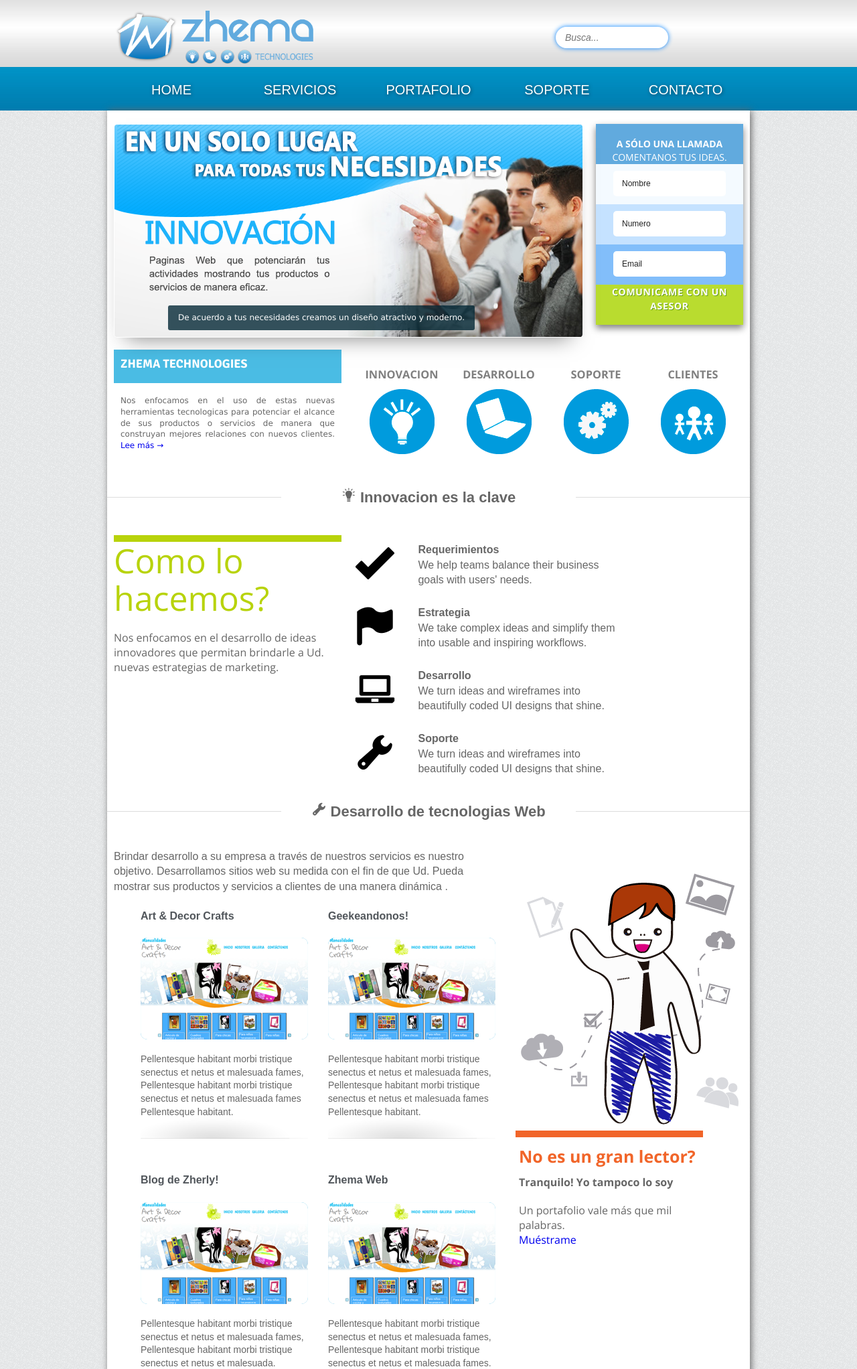
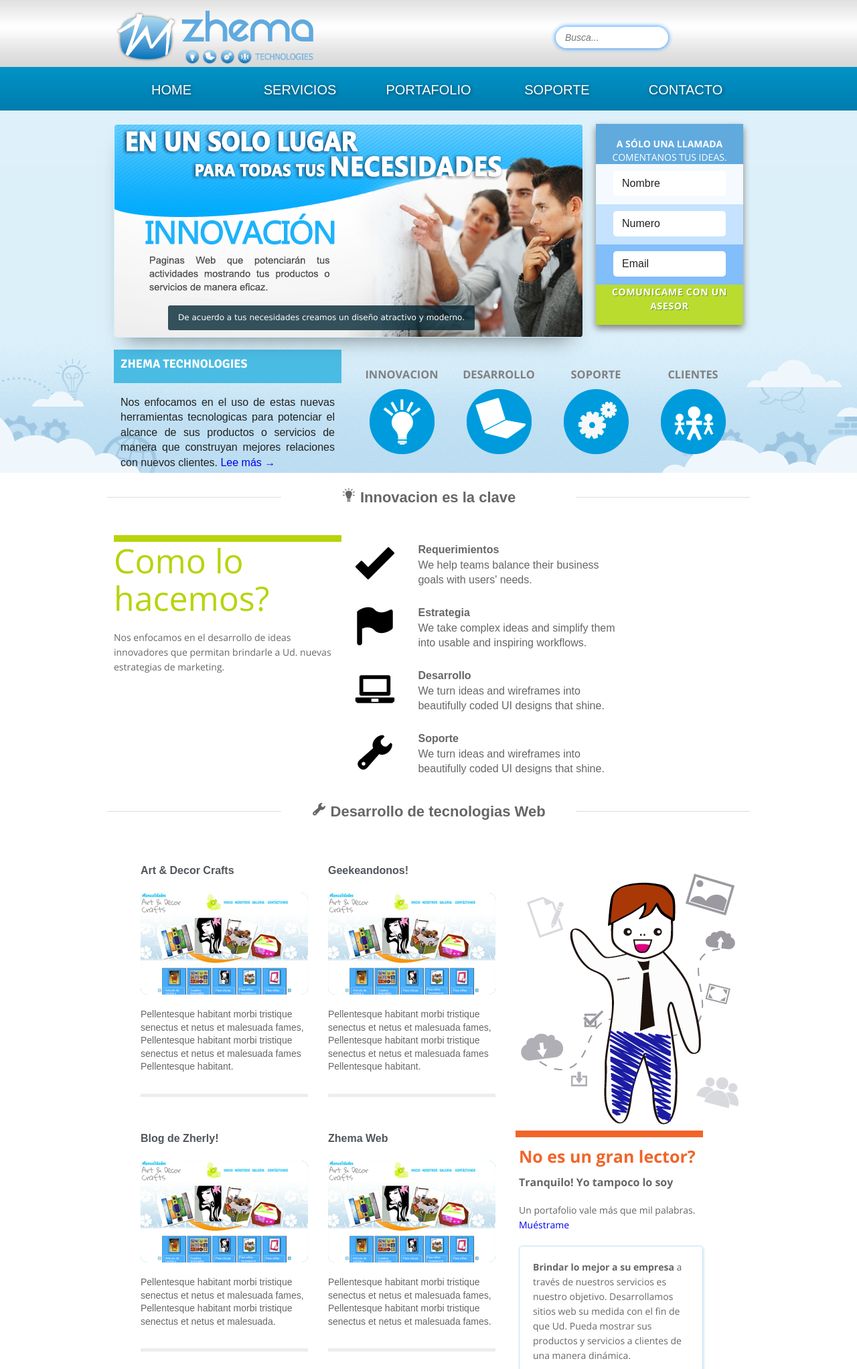
Before and after one commit to itsmanuelrc/ZhemaWEB, a PHP site: page / in a window 1280 px wide. Shown: the top 2044 px of the page at 67% size. Run offline with PHP 8.4, Linux system fonts and the light colour scheme; some libraries are stand-ins or nearby versions.

Commit message:
BG Clouds y Apps
Tema Celeste

```diff
--- a/css/style.css
+++ b/css/style.css
@@ -264,7 +264,6 @@ a:visited{
 }
 
 body {
-  background: #E8EAEB url(../img/body-bg.png);
   border-bottom: 1px solid #fafafa;
 }
 
@@ -462,15 +461,32 @@ height: 100px;
 
 /*  CONTENIDO */
 
+
 #barra_contenido{
   color:#666666;
   font-family: Verdana, Arial;
   font-size:12px;
   background-color: white;
   padding-bottom: 10px;
-  box-shadow: 2px 0 10px;
+  /*box-shadow: 2px 0 10px;*/
 
 }
+#fondo{
+
+  background:#def1fa url(../img/bgHeroHome.jpg) repeat-x center 100%;
+  display:block;
+
+}
+#fondo .nivel1{
+background:url(../img/icons-home.png) no-repeat  center 100%;
+}
+
+#fondo .nivel2{
+  background:url(../img/clouds-home.png) no-repeat center 100%;
+  top: 189px;
+  width:100%;
+}
+
 #slide{
  height: 317px;
  margin-top: 20px;
@@ -692,13 +708,13 @@ display: block;
 
 .ideas{border-top:10px solid #b8d30b; font-family: "Open Sans", Arial, sans-serif !important;}
 .ideas span{font-size:50px !important;line-height:56px;color:#b8d30b;margin-top:30px;}
-.ideas p{font-size:16px;line-height:22px;margin-top:20px;}
+.ideas p{font-size:14px;line-height:22px;margin-top:20px;}
 
 
 /*desarrollo de ideas*/
 .ideas2{font-family: "Open Sans", Arial, sans-serif !important; border-top: 10px solid #f16529; padding-left: 5px;}
 .ideas2 span{font-size:25px !important; margin-bottom: 0;padding-bottom: 0; font-weight: bold; color: #f16529;line-height:56px;}
-.ideas2 p{font-size:16px;line-height:22px;margin-top:20px;}
+.ideas2 p{font-size:14px;line-height:22px;margin-top:20px;}
 .ideas2 h4{margin: 0;}
 
 /*desarrollo de soporte*/
@@ -708,11 +724,20 @@ display: block;
 .ideas3 .contactus{font-size: 14px; padding: 0 10px;}
 .ideas3 .contactus a{color:#0d83dd; }
 
-.side-box {
-  border: 1px solid #d9d9d9;
+
+.side-box ,.box-color{
+   border: 1px solid #cbe3f2;
   border-radius: 5px;
   -moz-border-radius: 5px;
   -webkit-border-radius: 5px;
+  box-shadow: 1px 1px 4px #cce5f7;
+}
+
+.box-color{
+  padding: 20px;
+}
+
+.side-box {
   margin-right: 20px;
 }
 
@@ -805,13 +830,10 @@ display: block;
 .clearfix:before,.clearfix:after{content:"";display:table}.clearfix:after{clear:both}.clearfix{*zoom:1}
 /*////////////////////////////////////////////*/
 
-
-
 #barra_clientes{
- height: 184px;
-margin-top: 50px;
+  height: 184px;
+  margin-top: 50px;
 }
-
 
 
 #barra_abajo{
@@ -824,7 +846,6 @@ margin-top: 50px;
   height:49px;
   background-color:#222426;
 }
-
 
 
 /* MENU DE ABAJO */
@@ -1166,7 +1187,7 @@ height: 20px;
   margin-left: 30px;
   margin-bottom: 30px;
   padding-bottom: 30px;
-  background: url(../img/portfolio-divider.png) no-repeat bottom center;
+  border-bottom:5px solid #EDEDEB;
 }
 
 #projects-list .project h1 a{
--- a/index.html
+++ b/index.html
@@ -106,13 +106,15 @@
   </div>
 </header>
 
+<!-- CONTENIDO -->
+<section id="fondo">
+  <div class="nivel1">
+    <div class="nivel2">
+      <div class="nivel3">
+        <div class="container_16">
 
-
-<!-- CONTENIDO -->
-<section class="container_16" id="barra_contenido">
-
+        <!-- SLIDES -->
           <div id="slide" class="grid_12 ">
-
             <div id="iview">
               <div data-iview:thumbnail="photos/photo11_thumb.jpg" data-iview:image="photos/banner_1.png" data-iview:transition="slide-in-right">
                 <div class="iview-caption caption1" data-x="80" data-y="270" data-transition="expandDown"> De acuerdo a tus necesidades creamos un diseño atractivo y moderno.</div>
@@ -134,10 +136,9 @@
               </div>
 
               </div>
-
-
           </div>
 
+        <!-- BARRA MINI CONTACTO -->
           <div id="barra_derecha" class="grid_4 barra_d" >
 
 
@@ -170,12 +171,10 @@
 
 
             <!-- MINI CONTACTO-->
-
           </div>
           <div class="clear"></div>
 
-
-
+        <!-- MINI NOSOTROS -->
           <div id="barra_nosotros" class="grid_6">
             <div class="box_titulo"><h3>Zhema Technologies </h3></div>
             <p>
@@ -183,6 +182,7 @@
           <!-- <input type="button" value="Ver más" name="submit" action="nosotros.html" class="submit"/> -->
           </div>
 
+        <!-- nuestro logos y los # -->
           <div id="barra_somos" class="grid_10">
             <div id="items">
                         <a class="item l1">
@@ -213,6 +213,14 @@
           </div>
 
           <div class="clear"></div>
+
+        </div>
+      </div>
+    </div>
+  </div>
+</section>
+
+<section class="container_16"  id="barra_contenido">
         <!-- contenedor de LOGOS -->
           <section id="barra_logos">
 
@@ -271,10 +279,9 @@
                 <h2><i class="foundicon-tools"></i> Desarrollo de tecnologias Web</h2>
                 <!-- BARRA IZQUIERDA -->
                 <div class="grid_10">
-    Brindar desarrollo a su empresa a través de nuestros servicios es nuestro objetivo. Desarrollamos sitios web su medida con el fin de que Ud. Pueda mostrar sus productos y servicios a clientes de una manera dinámica .
-
                 <!-- portafolio -->
                 <div class="grid_10">
+
                     <!-- Portfolio -->
                         <div id="projects-list">
 
@@ -409,15 +416,19 @@
                 </div>
 
               <!-- BARRA IZQUIERDA -->
-
               <!-- BARRA DERECHA -->
                 <div class="grid_5">
                     <div class="picture_idea1"></div>
                       <div class="ideas2">
                         <span>No es un gran lector?</span>
                         <h4>Tranquilo! Yo tampoco lo soy</h4>
-          <p>Un portafolio vale más que mil palabras. <br>
-          <a href="/portafolio">Muéstrame</a></p>
+                        <p>
+                          Un portafolio vale más que mil palabras. <br>
+                          <a href="/portafolio">Muéstrame</a>
+                        </p>
+                        <p class="box-color">
+                          <strong>Brindar lo mejor a su empresa </strong> a través de nuestros servicios es nuestro objetivo. Desarrollamos sitios web su medida con el fin de que Ud. Pueda mostrar sus productos y servicios a clientes de una manera dinámica.
+                        </p>
                       </div>
                 </div>
             <!-- FIN BARRA DERECHA -->
@@ -474,14 +485,13 @@
                     </div>
               </div>
               </div>
+            </article>
+            <!--  -->
+
+            <div class="clear"></div>
 
 
 
-</article>
-<!--  -->
-
-
-<div class="clear"></div>
             <article id="idea4">
                 <h2><i class="foundicon-heart"></i> ¿Porque ellos aman Zhema?</h2>
                 <div class="grid_16">
@@ -511,13 +521,8 @@
                 </section>
                 </div>
             </article>
-
           </section>
-
-
-
 </section>
-
 
 
 
@@ -566,7 +571,7 @@
 <div class="container_16">
 
           <div id="bottom-text"  class="grid_5 suffix_6 alpha">
-            2012 Zhema Technologies all rights reserved. <a href="http://www.zhema.pe"> zhema.pe</a>
+            © Copyright 2012 Zhema Technologies. Todos los derechos reservados. <a href="http://www.zhema.pe"> zhema.pe</a>
           </div>
           <!-- Social -->
           <ul class="social grid_4">
```
Also changed, not shown: img/bgHeroHome.jpg (added), img/clientes.PNG (deleted), img/clouds-home.png (added), img/icons-home.png (added), img/portfolio-divider.png (deleted), 1 other file. Lines whose indentation alone changed are shown as unchanged.
